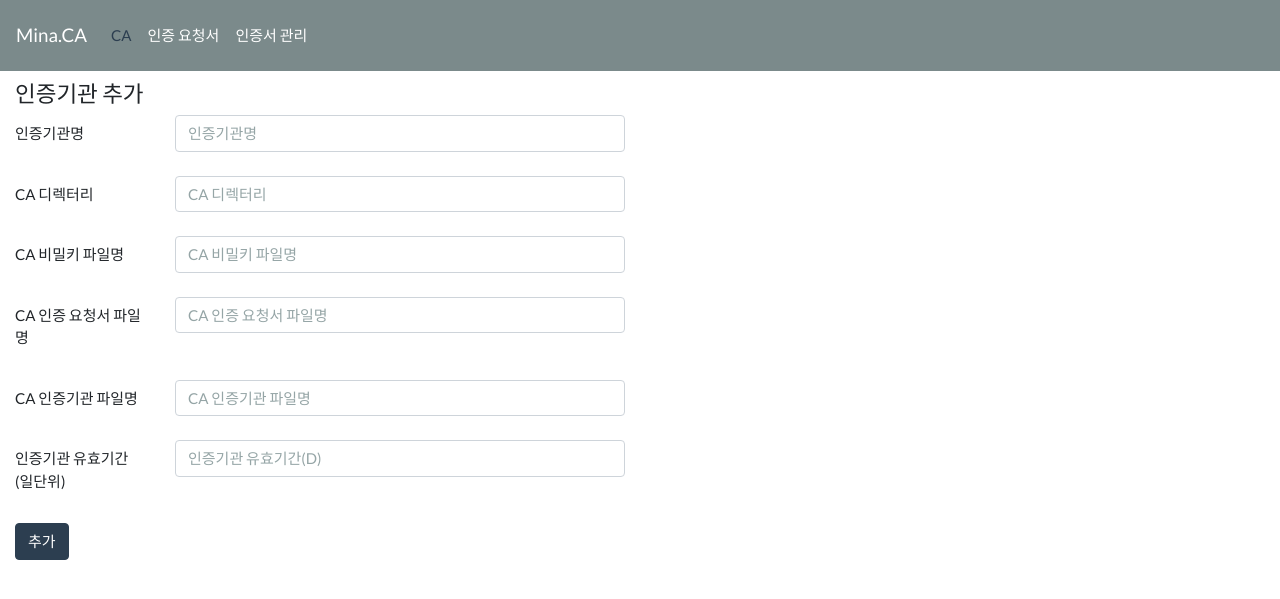
After one commit to search5/Mina.CA, a Flask app: page /ca/add in a window 1280 px wide. The commit adds this page. Shown: the top 599 px of the page. Run offline with Flask 2, Linux system fonts and the light colour scheme; some libraries are stand-ins or nearby versions.

Commit message:
인증기관 추가 기능 생성 작업중

```diff
--- a/ca/application.py
+++ b/ca/application.py
@@ -1,7 +1,68 @@
-from flask import Flask, render_template
+import os
+import uuid
+from pathlib import Path
+
+from flask import Flask, render_template, request, jsonify
+from werkzeug.datastructures import MultiDict
+
+from ca.database import db_session
+from ca.forms.CAForm import CAForm
+from ca.models import CA
 
 app = Flask(__name__)
+
 
 @app.route('/')
 def mina_ca_main():
     return render_template('index.html')
+
+
+@app.route("/ca")
+def ca_list():
+    # 여기서 CA 목록 받기
+    return render_template("index.html")
+
+
+@app.route("/ca/add")
+def ca_add():
+    form = CAForm()
+
+    return render_template("ca_add.html", form=form)
+
+
+@app.route("/ca/add", methods=["POST"])
+def ca_add_post():
+    ret = {"success": True}
+
+    ca_record = CA()
+
+    # WTForms는 초깃값의 인스턴스는 MultiDict를 받았을때만 정상 출력한다.
+    form = CAForm(MultiDict(request.get_json()))
+
+    if form.validate():
+        form.populate_obj(ca_record)
+
+        # 여기에서 openssl.cnf 파일을 복사해서 DB에 박아넣음
+        # 윈도우는 존재하지 않을 수 있으나 추후 처리하겠음(TOOD)
+        with Path("/usr/lib/ssl/openssl.cnf") as p:
+            if p.exists():
+                # 인증기관 저장 디렉터리명 변경(임시로 환경설정에서 읽도록 변경)
+                # 인증기관 디렉터리는 UUID로 관리하도록 함(코드 생성보다 이게 나을듯)
+                new_ca_root = Path(os.environ["CA_ROOTS"]) / ca_record.catop
+                new_ca_root.mkdir(parents=True, exist_ok=True)
+
+                caconfig = p.read_text()
+                caconfig = caconfig.replace("./demoCA", str(new_ca_root.resolve()))
+                ca_record.caconfig = caconfig
+
+        db_session.add(ca_record)
+        db_session.commit()
+    else:
+        ret["success"] = False
+
+    return jsonify(ret)
+
+
+@app.teardown_appcontext
+def shutdown_session(exception=None):
+    db_session.remove()
--- /dev/null
+++ b/ca/forms/CAForm.py
@@ -0,0 +1,11 @@
+from wtforms import Form, StringField, validators
+
+
+class CAForm(Form):
+    # last_name  = StringField(u'Last Name', validators=[validators.optional()])
+    catitle = StringField('인증기관명', validators=[validators.input_required()])
+    catop = StringField('CA 디렉터리', validators=[validators.input_required()])
+    cakey = StringField('CA 비밀키 파일명', validators=[validators.input_required()])
+    careq = StringField('CA 인증 요청서 파일명', validators=[validators.input_required()])
+    cacert = StringField('CA 인증기관 파일명', validators=[validators.input_required()])
+    cadays = StringField('인증기관 유효기간(일단위)', validators=[validators.input_required()])
--- a/ca/static/css/starter-template.css
+++ b/ca/static/css/starter-template.css
@@ -1,7 +1,8 @@
 body {
-  padding-top: 5rem;
+    padding-top: 5rem;
 }
+
 .starter-template {
-  padding: 3rem 1.5rem;
-  text-align: center;
+    /*padding: 3rem 1.5rem;*/
+    /*text-align: center;*/
 }
--- /dev/null
+++ b/ca/templates/base.html
@@ -0,0 +1,103 @@
+<!doctype html>
+<html lang="ko">
+<head>
+  <meta charset="utf-8">
+  <meta name="viewport"
+        content="width=device-width, initial-scale=1, shrink-to-fit=no">
+  <meta name="description" content="">
+  <meta name="author"
+        content="Mark Otto, Jacob Thornton, and Bootstrap contributors">
+  <meta name="generator" content="Jekyll v3.8.5">
+  <title>Starter Template · Bootstrap</title>
+
+  <link rel="canonical"
+        href="https://getbootstrap.com/docs/4.3/examples/starter-template/">
+
+  <!-- Bootstrap core CSS -->
+  <link rel="stylesheet"
+        href="https://bootswatch.com/4/flatly/bootstrap.min.css">
+
+
+  <style>
+    .bd-placeholder-img {
+      font-size: 1.125rem;
+      text-anchor: middle;
+      -webkit-user-select: none;
+      -moz-user-select: none;
+      -ms-user-select: none;
+      user-select: none;
+    }
+
+    @media (min-width: 768px) {
+      .bd-placeholder-img-lg {
+        font-size: 3.5rem;
+      }
+    }
+  </style>
+  <!-- Custom styles for this template -->
+  <link href="{{ url_for('static', filename='css/starter-template.css') }}"
+        rel="stylesheet">
+</head>
+<body>
+<nav class="navbar navbar-expand-md navbar-dark bg-dark fixed-top">
+  <a class="navbar-brand" href="#">{#<img
+      src="{{ url_for('static', filename='img/mina_ca.png') }}" alt="">#}Mina.CA</a>
+  <button class="navbar-toggler" type="button" data-toggle="collapse"
+          data-target="#navbarsExampleDefault"
+          aria-controls="navbarsExampleDefault" aria-expanded="false"
+          aria-label="Toggle navigation">
+    <span class="navbar-toggler-icon"></span>
+  </button>
+
+  <div class="collapse navbar-collapse" id="navbarsExampleDefault">
+    <ul class="navbar-nav mr-auto">
+      <li class="nav-item active">
+        <a class="nav-link" href="#">CA</a>
+      </li>
+      <li class="nav-item">
+        <a class="nav-link" href="#">인증 요청서</a>
+      </li>
+      <li class="nav-item">
+        <a class="nav-link" href="#">인증서 관리</a>
+      </li>
+      {#<li class="nav-item dropdown">
+        <a class="nav-link dropdown-toggle" href="#" id="dropdown01" data-toggle="dropdown" aria-haspopup="true" aria-expanded="false">Dropdown</a>
+        <div class="dropdown-menu" aria-labelledby="dropdown01">
+          <a class="dropdown-item" href="#">Action</a>
+          <a class="dropdown-item" href="#">Another action</a>
+          <a class="dropdown-item" href="#">Something else here</a>
+        </div>
+      </li>#}
+    </ul>
+    {#<form class="form-inline my-2 my-lg-0">
+      <input class="form-control mr-sm-2" type="text" placeholder="Search" aria-label="Search">
+      <button class="btn btn-secondary my-2 my-sm-0" type="submit">Search</button>
+    </form>#}
+  </div>
+</nav>
+
+<main role="main" class="container-fluid">
+
+  {% block main %}
+  <div class="starter-template">
+    <h1>Mina.CA</h1>
+    <p class="lead">Web Based Openssl Certificate Authority Manager</p>
+  </div>
+  {% endblock %}
+
+</main>
+<!-- /.container -->
+
+<script src="https://code.jquery.com/jquery-3.3.1.slim.min.js"
+        integrity="sha384-q8i/X+965DzO0rT7abK41JStQIAqVgRVzpbzo5smXKp4YfRvH+8abtTE1Pi6jizo"
+        crossorigin="anonymous"></script>
+<script
+    src="https://cdnjs.cloudflare.com/ajax/libs/popper.js/1.14.7/umd/popper.min.js"
+    integrity="sha384-UO2eT0CpHqdSJQ6hJty5KVphtPhzWj9WO1clHTMGa3JDZwrnQq4sF86dIHNDz0W1"
+    crossorigin="anonymous"></script>
+<script
+    src="https://stackpath.bootstrapcdn.com/bootstrap/4.3.1/js/bootstrap.min.js"
+    integrity="sha384-JjSmVgyd0p3pXB1rRibZUAYoIIy6OrQ6VrjIEaFf/nJGzIxFDsf4x0xIM+B07jRM"
+    crossorigin="anonymous"></script>
+</body>
+</html>
--- /dev/null
+++ b/ca/templates/ca_add.html
@@ -0,0 +1,86 @@
+{% extends "base.html" %}
+
+{% block main %}
+  <div class="starter-template">
+    <div class="row">
+      <div class="col-6">
+        <h4>인증기관 추가</h4>
+        <form>
+          <div class="form-group row">
+            <label for="inputCAtitle"
+                   class="col-sm-3 col-form-label">{{ form.catitle.label }}</label>
+            <div class="col-sm-9">
+              {{ form.catitle(class_="form-control", id="inputCAtitle", placeholder="인증기관명", **{"v-model": "ca_info.catitle"}) }}
+            </div>
+          </div>
+          <div class="form-group row">
+            <label for="inputCATop"
+                   class="col-sm-3 col-form-label">{{ form.catop.label }}</label>
+            <div class="col-sm-9">
+              {{ form.catop(class_="form-control", id="inputCATop", placeholder="CA 디렉터리", **{"v-model": "ca_info.catop"}) }}
+            </div>
+          </div>
+          <div class="form-group row">
+            <label for="inputCAKey"
+                   class="col-sm-3 col-form-label">{{ form.cakey.label }}</label>
+            <div class="col-sm-9">
+              {{ form.cakey(class_="form-control", id="inputCAKey", placeholder="CA 비밀키 파일명", **{"v-model": "ca_info.cakey"}) }}
+            </div>
+          </div>
+          <div class="form-group row">
+            <label for="inputCAReq"
+                   class="col-sm-3 col-form-label">{{ form.careq.label }}</label>
+            <div class="col-sm-9">
+              {{ form.careq(class_="form-control", id="inputCAReq", placeholder="CA 인증 요청서 파일명", **{"v-model": "ca_info.careq"}) }}
+            </div>
+          </div>
+          <div class="form-group row">
+            <label for="inputCACert"
+                   class="col-sm-3 col-form-label">{{ form.cacert.label }}</label>
+            <div class="col-sm-9">
+              {{ form.cacert(class_="form-control", id="inputCACert", placeholder="CA 인증기관 파일명", **{"v-model": "ca_info.cacert"}) }}
+            </div>
+          </div>
+          <div class="form-group row">
+            <label for="inputCADays"
+                   class="col-sm-3 col-form-label">{{ form.cadays.label }}</label>
+            <div class="col-sm-9">
+              {{ form.cadays(type="number", class_="form-control", id="inputCADays", placeholder="인증기관 유효기간(D)", **{"v-model": "ca_info.cadays"}) }}
+            </div>
+          </div>
+
+          <div class="form-group row">
+            <div class="col-sm-10">
+              <button type="button" class="btn btn-primary" @click.prevent="submit">추가</button>
+            </div>
+          </div>
+        </form>
+      </div>
+    </div>
+    {#<script src="https://cdnjs.cloudflare.com/ajax/libs/vue/2.6.10/vue.min.js" integrity="sha256-chlNFSVx3TdcQ2Xlw7SvnbLAavAQLO0Y/LBiWX04viY=" crossorigin="anonymous"></script>#}
+    <script src="https://cdnjs.cloudflare.com/ajax/libs/vue/2.6.10/vue.js" integrity="sha256-ufGElb3TnOtzl5E4c/qQnZFGP+FYEZj5kbSEdJNrw0A=" crossorigin="anonymous"></script>
+    <script src="https://cdnjs.cloudflare.com/ajax/libs/axios/0.19.0/axios.min.js" integrity="sha256-S1J4GVHHDMiirir9qsXWc8ZWw74PHHafpsHp5PXtjTs=" crossorigin="anonymous"></script>
+    <script>
+    new Vue({
+      el: "form",
+      data: {
+        ca_info: {
+          catitle: "",
+          catop: "",
+          cakey: "",
+          careq: "",
+          cacert: "",
+          cadays: ""
+        }
+      },
+      methods: {
+        submit: function () {
+          axios.post("{{ url_for('ca_add_post') }}", this.ca_info).then(function (res) {
+            console.log(res)
+          })
+        }
+      }
+    })
+    </script>
+  </div>
+{% endblock %}
```
Also changed, not shown: ca/database.py (added, +27 -0 lines), ca/models.py (added, +62 -0 lines), ca/templates/index.html (+9 -98 lines), manage.py (+14 -1 lines), ca.db (added), ca/__init__.py (added), ca/forms/__init__.py (added), 2 other files.
